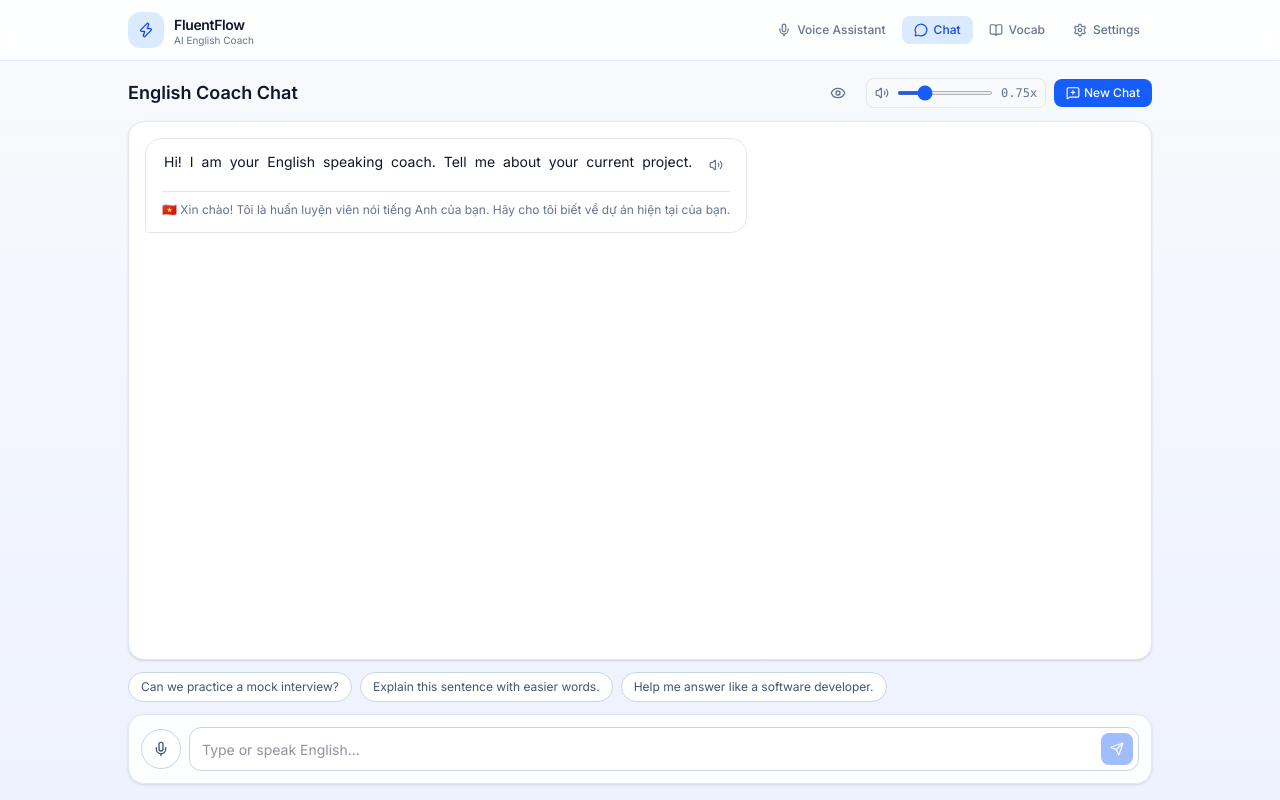
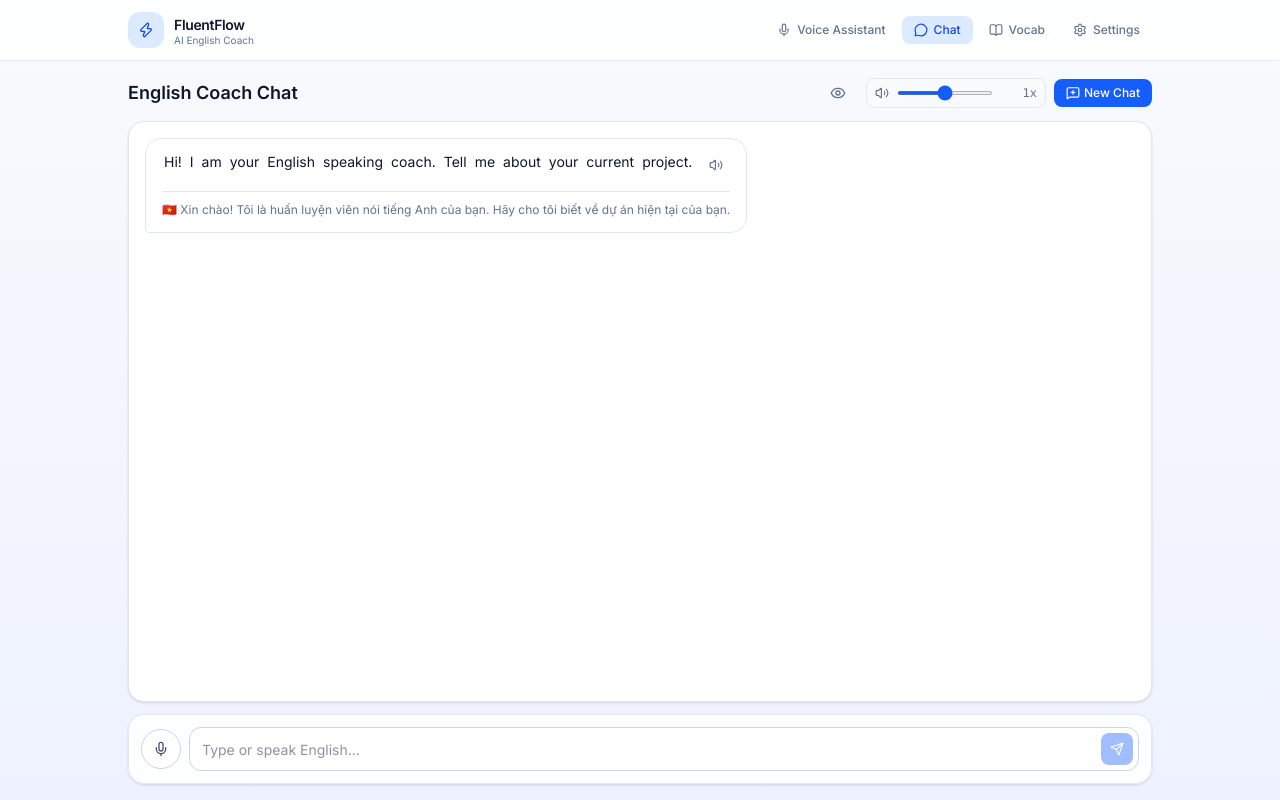
Before and after one commit to HongDiep18/sophia-coach-ai, a React (Vite) app in the folder frontend/: page /chat in a window 1280 px wide. Built offline with nearby package versions, Linux system fonts and the light colour scheme.

Commit message:
feat: add initial task list for UI enhancements and improve chat component with persistent state management for messages, translation, and speech rate

```diff
--- a/frontend/src/pages/Chat.tsx
+++ b/frontend/src/pages/Chat.tsx
@@ -1,18 +1,41 @@
-import { useEffect, useMemo, useRef, useState } from "react";
 import { AnimatePresence } from "framer-motion";
 import { MessageSquarePlus } from "lucide-react";
+import { useEffect, useRef, useState } from "react";
+import { postChatReply } from "../api";
 import ChatInput from "../components/chat/ChatInput";
 import MessageBubble from "../components/chat/MessageBubble";
 import SpeechControls from "../components/chat/SpeechControls";
 import WordLookupModal from "../components/chat/WordLookupModal";
 import { useSpeechPlayback } from "../hooks/useSpeechPlayback";
-import { postChatReply } from "../api";
 
-const INITIAL_SUGGESTIONS = [
-  "Can we practice a mock interview?",
-  "Explain this sentence with easier words.",
-  "Help me answer like a software developer.",
-];
+// The conversation is kept in the browser so it survives moving between
+// pages (and a refresh). "New Chat" clears it — nothing is stored server-side.
+const CHAT_STORAGE_KEY = "sophia-chat-messages";
+// Whether the Vietnamese translation is shown. A preference, so it persists
+// across pages/refresh and is NOT reset by "New Chat".
+const TRANSLATION_STORAGE_KEY = "sophia-show-translation";
+// Speech playback speed — also a persisted preference.
+const SPEECH_RATE_STORAGE_KEY = "sophia-speech-rate";
+const DEFAULT_SPEECH_RATE = 1;
+
+function loadShowTranslation(): boolean {
+  try {
+    const raw = localStorage.getItem(TRANSLATION_STORAGE_KEY);
+    return raw === null ? true : raw === "true";
+  } catch {
+    return true;
+  }
+}
+
+function loadSpeechRate(): number {
+  try {
+    const raw = localStorage.getItem(SPEECH_RATE_STORAGE_KEY);
+    const value = raw === null ? NaN : Number(raw);
+    return Number.isFinite(value) ? value : DEFAULT_SPEECH_RATE;
+  } catch {
+    return DEFAULT_SPEECH_RATE;
+  }
+}
 
 const createMessage = (role: string, content: string, extra: any = {}) => ({
   id: crypto.randomUUID(),
@@ -22,6 +45,28 @@ const createMessage = (role: string, content: string, extra: any = {}) => ({
   ...extra,
 });
 
+const makeGreeting = () => [
+  createMessage(
+    "assistant",
+    "Hi! I am your English speaking coach. Tell me about your current project.",
+    {
+      vietnamese:
+        "Xin chào! Tôi là huấn luyện viên nói tiếng Anh của bạn. Hãy cho tôi biết về dự án hiện tại của bạn.",
+    },
+  ),
+];
+
+function loadInitialMessages(): any[] {
+  try {
+    const raw = localStorage.getItem(CHAT_STORAGE_KEY);
+    if (!raw) return makeGreeting();
+    const parsed: unknown = JSON.parse(raw);
+    return Array.isArray(parsed) && parsed.length > 0 ? parsed : makeGreeting();
+  } catch {
+    return makeGreeting();
+  }
+}
+
 function getLastAssistantEnglishText(messages: any[]) {
   const last = [...messages].reverse().find((m) => m.role === "assistant");
   return last?.english || last?.content || "";
@@ -29,8 +74,8 @@ function getLastAssistantEnglishText(messages: any[]) {
 
 export default function Chat() {
   const [isResponding, setIsResponding] = useState(false);
-  const [showTranslation, setShowTranslation] = useState(true);
-  const [speechRate, setSpeechRate] = useState(0.75);
+  const [showTranslation, setShowTranslation] = useState(loadShowTranslation);
+  const [speechRate, setSpeechRate] = useState(loadSpeechRate);
   // Session id resets on "new chat"; the setter is what matters here.
   const [, setSessionId] = useState(() => crypto.randomUUID());
   const [wordModal, setWordModal] = useState({
@@ -38,16 +83,7 @@ export default function Chat() {
     word: "",
     context: "",
   });
-  const [messages, setMessages] = useState<any[]>([
-    createMessage(
-      "assistant",
-      "Hi! I am your English speaking coach. Tell me about your current project.",
-      {
-        vietnamese:
-          "Xin chào! Tôi là huấn luyện viên nói tiếng Anh của bạn. Hãy cho tôi biết về dự án hiện tại của bạn.",
-      },
-    ),
-  ]);
+  const [messages, setMessages] = useState<any[]>(loadInitialMessages);
   const scrollRef = useRef<HTMLDivElement | null>(null);
   const speech = useSpeechPlayback();
 
@@ -59,21 +95,47 @@ export default function Chat() {
     });
   };
 
-  const suggestions = useMemo(() => {
-    const lastAssistant = [...messages]
-      .reverse()
-      .find((message) => message.role === "assistant");
-    return lastAssistant?.suggestions ?? INITIAL_SUGGESTIONS;
-  }, [messages]);
-
   useEffect(() => {
     if (scrollRef.current) {
       scrollRef.current.scrollTop = scrollRef.current.scrollHeight;
     }
   }, [messages, isResponding]);
 
+  // Persist the conversation so it survives navigating away and refresh.
+  useEffect(() => {
+    try {
+      localStorage.setItem(CHAT_STORAGE_KEY, JSON.stringify(messages));
+    } catch {
+      // Ignore storage errors (e.g. quota / private mode).
+    }
+  }, [messages]);
+
+  // Remember the translation toggle across pages/refresh.
+  useEffect(() => {
+    try {
+      localStorage.setItem(TRANSLATION_STORAGE_KEY, String(showTranslation));
+    } catch {
+      // Ignore storage errors.
+    }
+  }, [showTranslation]);
+
+  // Remember the speech-speed setting across pages/refresh.
+  useEffect(() => {
+    try {
+      localStorage.setItem(SPEECH_RATE_STORAGE_KEY, String(speechRate));
+    } catch {
+      // Ignore storage errors.
+    }
+  }, [speechRate]);
+
   const startNewChat = () => {
     setSessionId(crypto.randomUUID());
+    // Wipe the saved conversation — a new chat starts clean and is not kept.
+    try {
+      localStorage.removeItem(CHAT_STORAGE_KEY);
+    } catch {
+      // Ignore storage errors.
+    }
     setMessages([
       createMessage(
         "assistant",
@@ -105,14 +167,23 @@ export default function Chat() {
         history,
       });
 
-      setMessages((prev) => [
-        ...prev,
-        createMessage("assistant", reply.english, {
-          vietnamese: reply.vietnamese,
-          analysis: reply.analysis,
-          suggestions: reply.suggestions,
-        }),
-      ]);
+      setMessages((prev) => {
+        // Attach the coach's corrected version to the message the learner
+        // just sent, then append the coach's reply.
+        const withCorrection = prev.map((msg) =>
+          msg.id === userMessage.id
+            ? { ...msg, corrected: reply.corrected }
+            : msg,
+        );
+        return [
+          ...withCorrection,
+          createMessage("assistant", reply.english, {
+            vietnamese: reply.vietnamese,
+            analysis: reply.analysis,
+            suggestions: reply.suggestions,
+          }),
+        ];
+      });
     } catch (error) {
       console.error(error);
       setMessages((prev) => [
@@ -184,26 +255,8 @@ export default function Chat() {
         ) : null}
       </div>
 
-      <div className="flex flex-wrap gap-2">
-        {suggestions.map((suggestion) => (
-          <button
-            key={suggestion}
-            type="button"
-            onClick={() => sendMessage(suggestion)}
-            disabled={isResponding}
-            className="rounded-full border border-slate-300 bg-white px-3 py-1.5 text-xs text-slate-600 transition hover:border-blue-300 hover:text-blue-700 disabled:opacity-50"
-          >
-            {suggestion}
-          </button>
-        ))}
-      </div>
-
       <div className="shrink-0 rounded-2xl border border-slate-200 bg-white/90 p-3 shadow-sm">
-        <ChatInput
-          onSend={sendMessage}
-          isLoading={isResponding}
-          suggestions={suggestions}
-        />
+        <ChatInput onSend={sendMessage} isLoading={isResponding} />
       </div>
 
       <WordLookupModal
```
Also changed, not shown: 1 other file (tests, documents, lock files or other folders).
